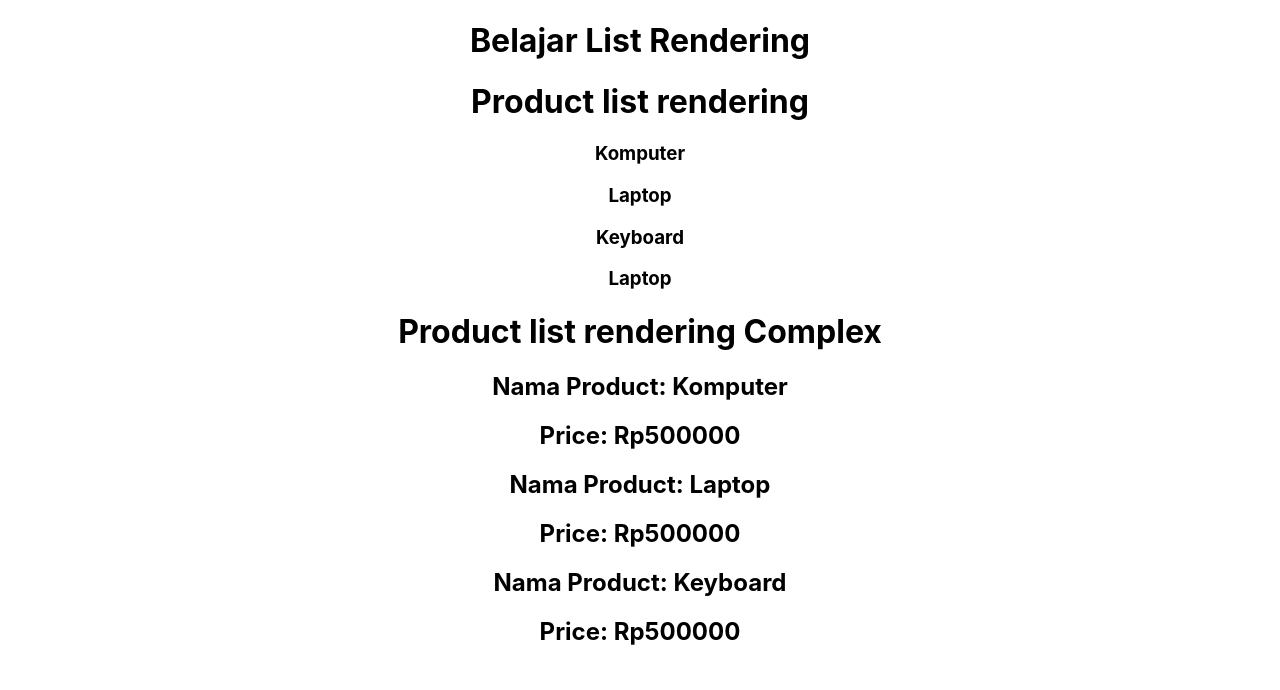
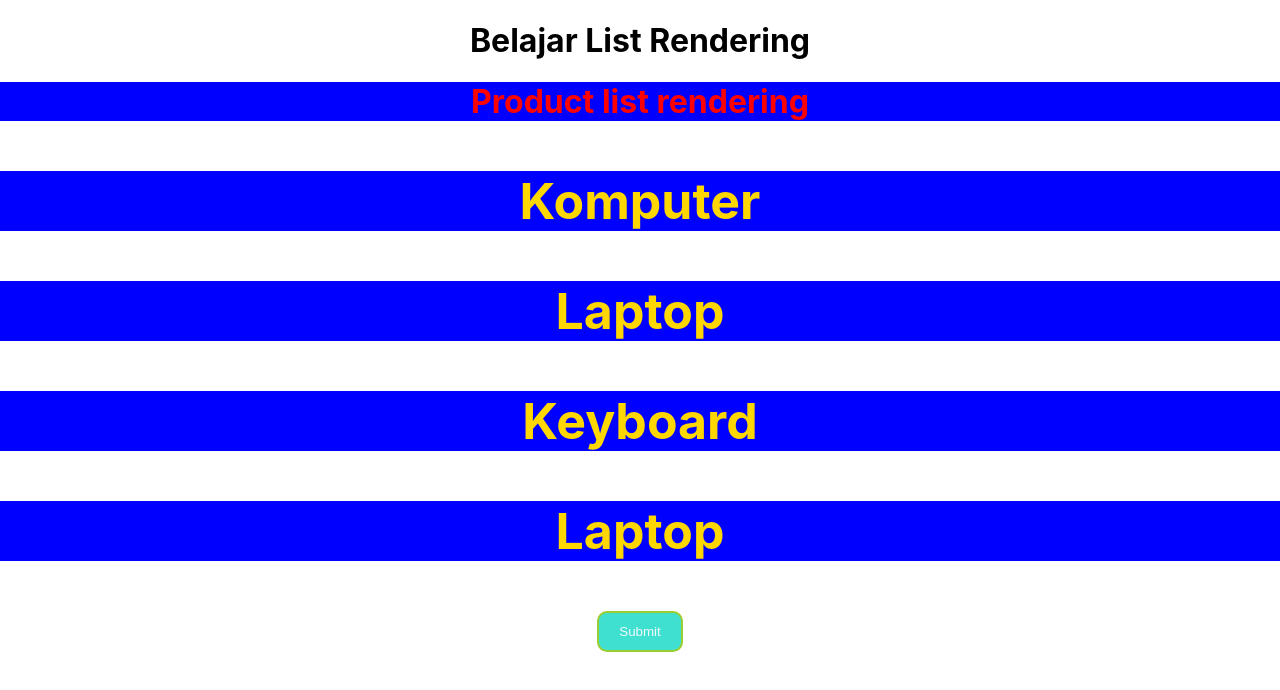
Before and after one commit to hanafiridwan/materi_reactJS, a React (Create React App) app: page / in a window 1280 px wide. Shown: the top 690 px of the page. Built offline with nearby package versions, Linux system fonts and the light colour scheme.

Commit message:
CSS in React

```diff
--- a/src/App.js
+++ b/src/App.js
@@ -1,5 +1,6 @@
 // import logo from './logo.svg';
 import './App.css';
+import CSSreact from './CSSreact/CSSreact';
 import Classconditionalrendering from './Conditionalrendering/Classconditionalrendering';
 import ClassEventHandling from './FuncEventHandling/ClassEventHandling';
 import FuncEventHandling from './FuncEventHandling/FuncEventHandling';
@@ -66,7 +67,8 @@ function App(){
     <div className="App">
       <h1>Belajar List Rendering</h1>
       {/* <Renderinglist /> */}
-      <Handlingeror />
+      {/* <Handlingeror /> */}
+      <CSSreact />
     </div>
 
   );
--- /dev/null
+++ b/src/CSSreact/CSSreact.css
@@ -0,0 +1,4 @@
+div h3 {
+    font-size: 50px;
+    color: gold;
+}
--- /dev/null
+++ b/src/CSSreact/CSSreact.jsx
@@ -0,0 +1,48 @@
+import React from 'react'
+import './CSSreact.css'
+import styles from './CSSreact.module.css'
+
+export default function CSSreact() {
+    const productlist = ["Komputer", "Laptop", "Keyboard", "Laptop"]
+    const productlistComplex = [
+      {
+        id : 1,
+        name : 'Komputer',
+        price : '500000'
+      },
+      {
+        id : 2,
+        name : 'Laptop',
+        price : '500000'
+      },
+      {
+        id : 3,
+        name : 'Keyboard',
+        price : '500000'
+      }
+    ]
+    const styledText = {
+        backgroundColor: "blue"
+    }
+    // diatas ini CSS react camel case atau cara ke 2
+    return (
+      <div>
+
+      <h1 style={{color: "red", backgroundColor: "blue"}}>Product list rendering</h1>
+      {/* Ini CSS react inline */}
+        {productlist.map((item, index) => (
+          <h3 key={index} style={styledText}>{item}</h3>
+        ))}
+
+        <button className={styles.primary}>Submit</button>
+
+        {/* <h1>Product list rendering Complex</h1>
+        {productlistComplex.map((product) => (
+          <div key={product.id}>
+            <h2>Nama Product: {product.name}</h2>
+            <h2>Price: Rp{product.price}</h2>
+          </div>
+        ))} */}
+      </div>
+    )
+}
--- /dev/null
+++ b/src/CSSreact/CSSreact.module.css
@@ -0,0 +1,7 @@
+.primary {
+    background: turquoise;
+    padding: 11px 20px;
+    border-radius: 10px;
+    border: 2px solid yellowgreen;
+    color: aliceblue;
+}
```
